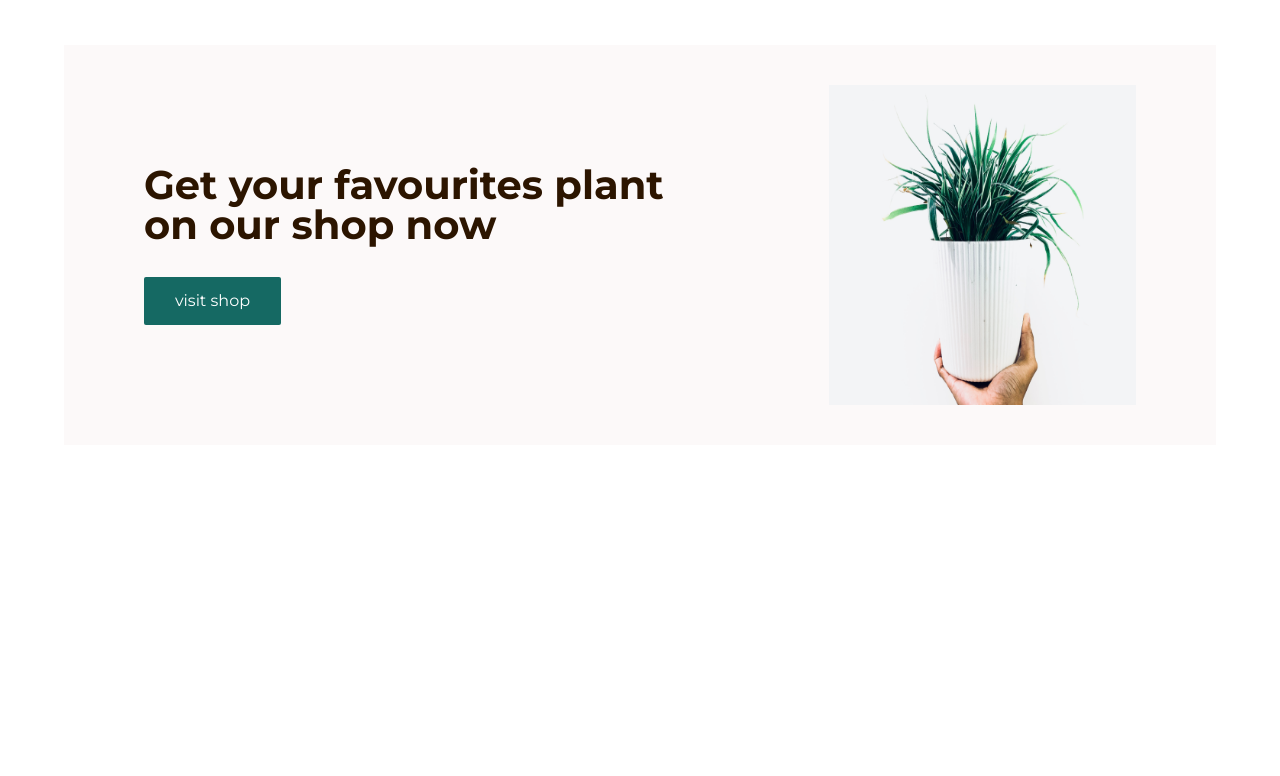
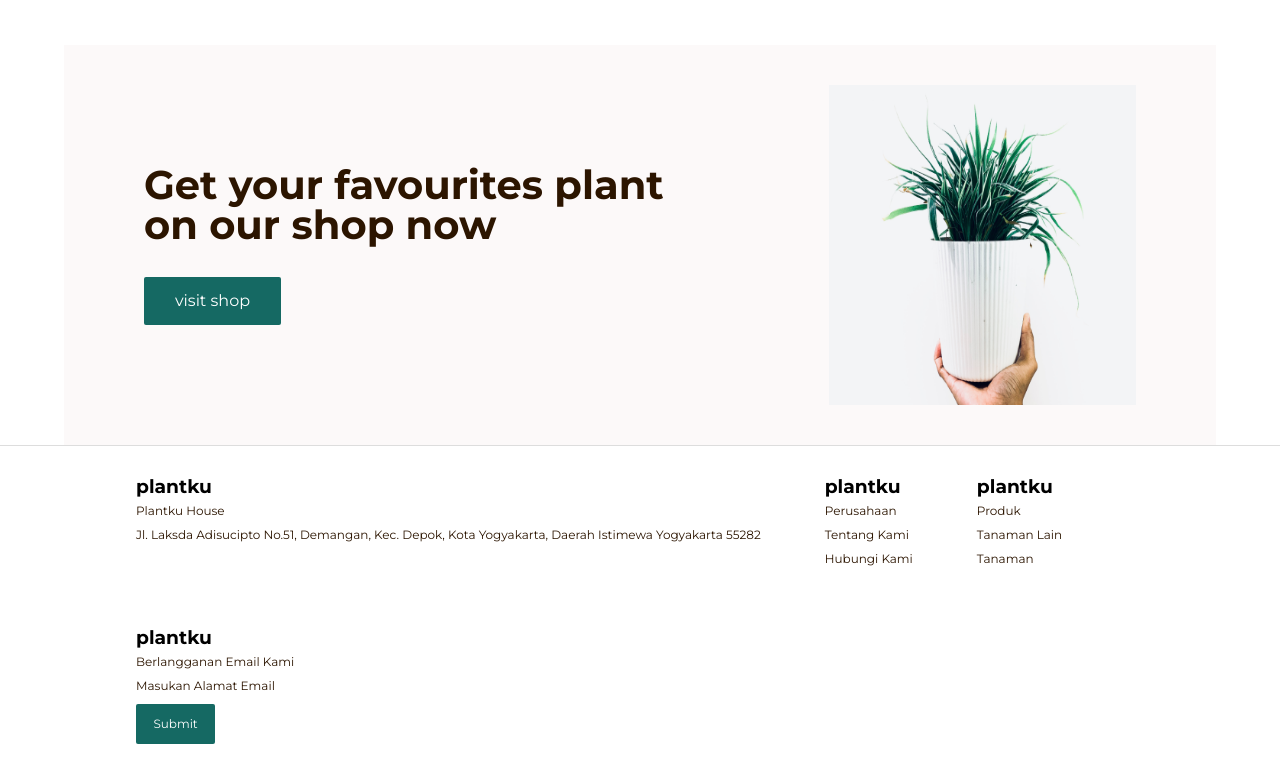
Before and after one commit to naveenkumar-gif/designs, a plain HTML site: page plantShop/green.html in a window 1280 px wide. Shown: the part 2122-2898 px from the top of the page. Before the commit the page ends 2567 px from the top, so only its background shows below. Drawn offline with nearby package versions, Linux system fonts and the light colour scheme; a web font is replaced by a local one.

Commit message:
modified

```diff
--- a/plantShop/green.css
+++ b/plantShop/green.css
@@ -247,3 +247,38 @@ figure {
   padding: 1rem;
   border-radius: 2px;
 }
+footer {
+  border-top: 1px solid #ddd;
+  padding: 2rem 5rem;
+}
+
+.parent {
+  flex: 1 1 200px;
+  display: flex;
+  gap: 4rem;
+  width: 90%;
+  margin: 0 auto;
+  flex-wrap: wrap;
+}
+.child {
+  display: flex;
+  flex-direction: column;
+  gap: 0.75rem;
+}
+.child p {
+  font-size: 0.75rem;
+  color: #2c1500;
+}
+.child a {
+  width: 50%;
+  display: inline;
+  text-align: center;
+  color: #fff;
+  background-color: #156963;
+  padding: 0.875rem;
+  border-radius: 2px;
+  font-size: 0.75rem;
+}
+h3 {
+  padding-bottom: 0.5rem;
+}
--- a/plantShop/green.html
+++ b/plantShop/green.html
@@ -208,5 +208,45 @@
         </div>
       </section>
     </main>
+    <footer>
+      <div class="parent">
+        <div>
+          <h3>plantku</h3>
+          <div class="child">
+            <p>Plantku House</p>
+            <p>
+              Jl. Laksda Adisucipto No.51, Demangan, Kec. Depok, Kota
+              Yogyakarta, Daerah Istimewa Yogyakarta 55282
+            </p>
+          </div>
+        </div>
+
+        <div>
+          <h3>plantku</h3>
+          <div class="child">
+            <p>Perusahaan</p>
+            <p>Tentang Kami</p>
+            <p>Hubungi Kami</p>
+          </div>
+        </div>
+        <div>
+          <h3>plantku</h3>
+          <div class="child">
+            <p>Produk</p>
+
+            <p>Tanaman Lain</p>
+            <p>Tanaman</p>
+          </div>
+        </div>
+        <div>
+          <h3>plantku</h3>
+          <div class="child">
+            <p>Berlangganan Email Kami</p>
+            <p>Masukan Alamat Email</p>
+            <a href="#">Submit</a>
+          </div>
+        </div>
+      </div>
+    </footer>
   </body>
 </html>
```
